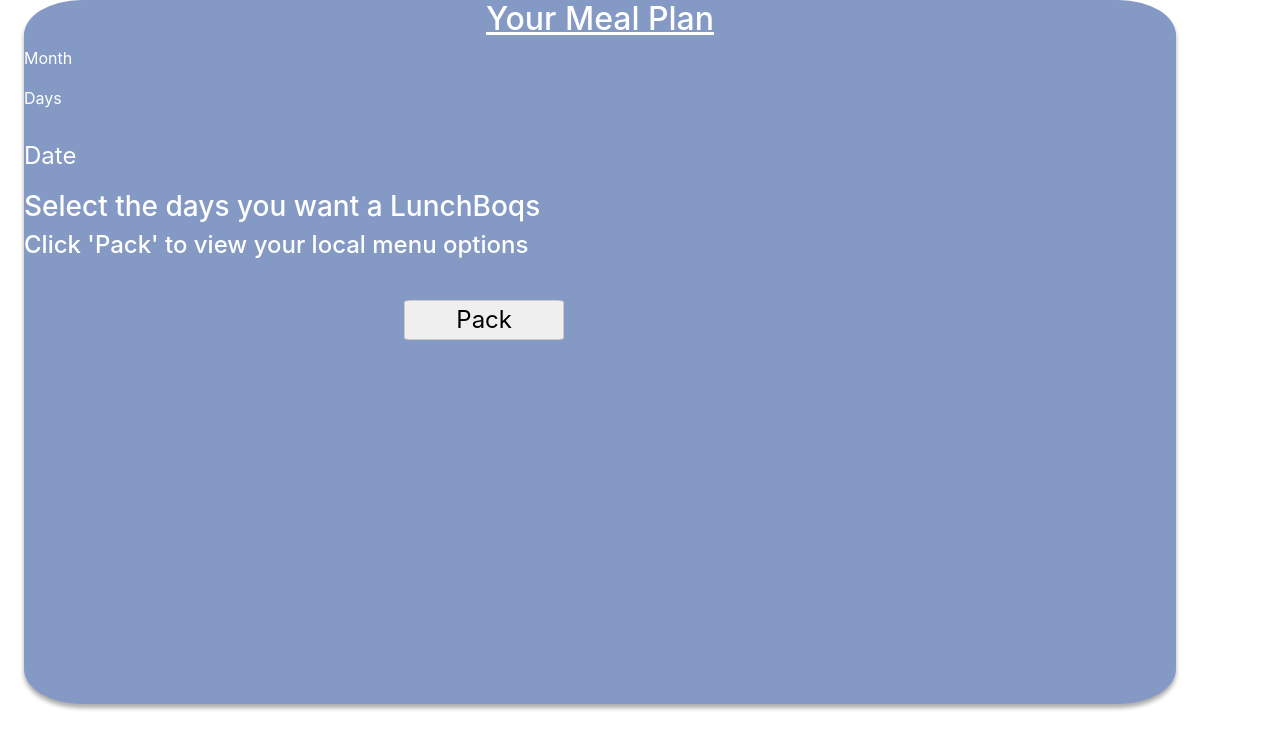
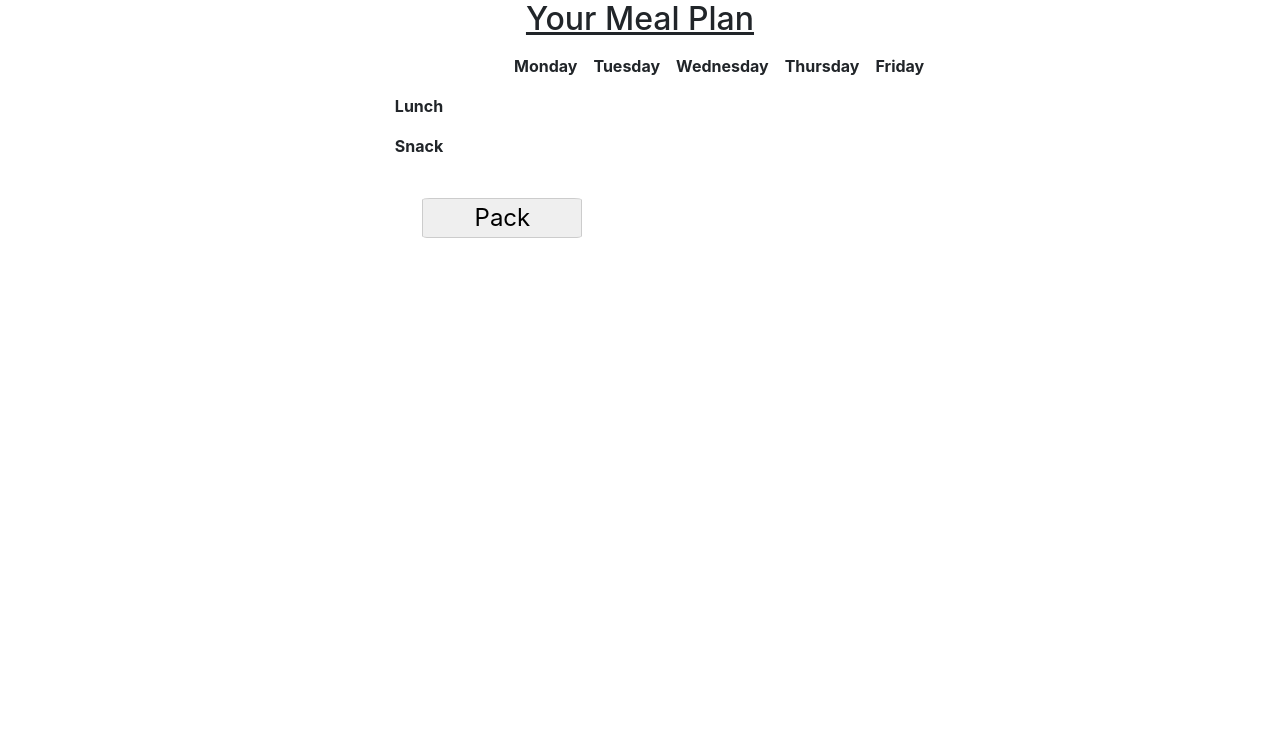
Before and after one commit to PerseusRipple/LunchBoqs, a React (Create React App) app in the folder ClientApp/: page /1 in a window 1280 px wide. Shown: the top 748 px of the page. Built offline with nearby package versions, Linux system fonts and the light colour scheme.

Commit message:
added calendar table

```diff
--- a/ClientApp/src/index.css
+++ b/ClientApp/src/index.css
@@ -305,10 +305,11 @@
 .calendar-container {
   display: flex;
   justify-content: center;
-  flex-direction: column;
+  width: 100%;
+  height: 100%;
 }
 
-.calendar {
+/* .calendar {
   width: 90%;
   height: 44rem;
   margin-left: 1.5rem;
@@ -317,7 +318,7 @@
   color: rgb(255, 255, 255);
   border-radius: 5%;
   box-shadow: 0 0.25rem 0.25rem 0 rgba(50, 50, 50, 0.4);
-}
+} */
 
 .calendar-header {
   text-align: center;
@@ -331,6 +332,19 @@
   margin: 0;
   color: rgb(255, 255, 255);
   text-align: center;
+}
+
+.days-rows {
+  display: inline;
+  justify-content: center;
+  align-content: center;
+  margin-left: 4rem;
+  margin-top: 1rem;
+}
+
+th {
+  padding: 0.5rem;
+  /* border: 0.25rem solid black; */
 }
 
 .calendar-day {
--- a/ClientApp/src/pages/HomePage.js
+++ b/ClientApp/src/pages/HomePage.js
@@ -1,5 +1,5 @@
 import React, { Component } from 'react'
-
+import { Link } from 'react-router-dom'
 class HomePage extends Component {
   state = {
     displayPlan: false,
@@ -83,7 +83,13 @@
 
         {/* <section className='flex-container'>  */}
         <section className='selector-container'>
-          <button onMouseOver={this.planOnMouseOver}>Plan</button>
+          <Link
+            to='/plan'
+            className='hover-button'
+            onMouseOver={this.planOnMouseOver}
+          >
+            Plan
+          </Link>
           <button onMouseOver={this.packOnMouseOver}>Pack</button>
           <button onMouseOver={this.eatOnMouseOver}>Eat</button>
         </section>
--- a/ClientApp/src/pages/Plan.js
+++ b/ClientApp/src/pages/Plan.js
@@ -4,14 +4,34 @@
 class Plan extends Component {
   render() {
     return (
-      <section className='calendar-container'>
-        <section className='calendar'>
-          <h1 className='calendar-header'>Your Meal Plan</h1>
-          <p className='calendar-month'>Month</p>
-          <p className='calendar-day'>Days</p>
-          <p className='calendar-date'>Date</p>
-          <h3>Select the days you want a LunchBoqs</h3>
-          <h4>Click 'Pack' to view your local menu options</h4>
+      <section>
+        <section className='calendar-container'>
+          <section className='calendar'>
+            <h1 className='calendar-header'>Your Meal Plan</h1>
+
+            <table width='400' cellPadding='10' cellSpacing='5'>
+              <tr className='days-rows'>
+                <th width='150' />
+                <th>Monday</th>
+                <th>Tuesday</th>
+                <th>Wednesday</th>
+                <th>Thursday</th>
+                <th width='150'>Friday</th>
+              </tr>
+              <tr className='lunch-row'>
+                <th>Lunch</th>
+                {/* <td rowspan='2'>Yummy</td> */}
+              </tr>
+              <tr className='snack-row'>
+                <th>Snack</th>
+              </tr>
+            </table>
+          </section>
+
+          {/* <h3>Select the days you want a LunchBoqs</h3>
+        <h4>Click 'Pack' to view your local menu options</h4> */}
+        </section>
+        <section>
           <button className='step-two' type='submit'>
             Pack
           </button>
```
